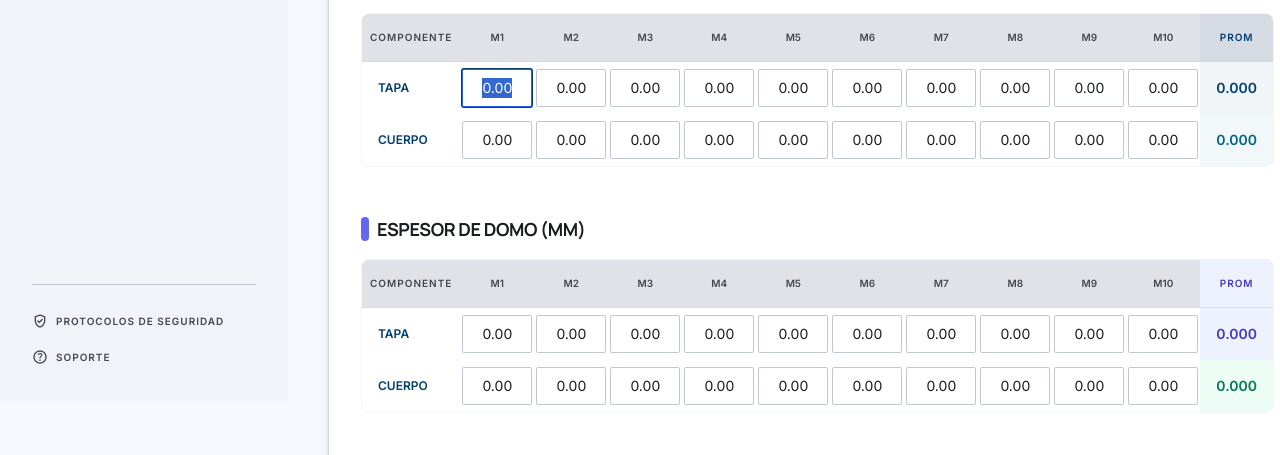
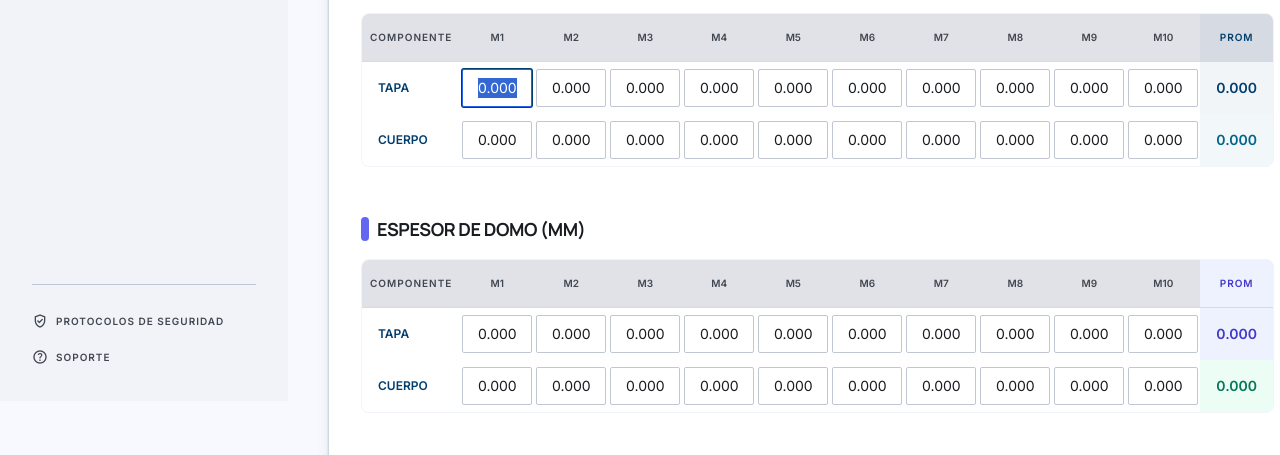
Before and after one commit to sarmil01/caps_pharma, a plain HTML site: page index.html in a window 1280 px wide. Shown: the part 463-918 px from the top of the page. Drawn offline with nearby package versions, Linux system fonts and the light colour scheme; some packages are replaced by stand-ins of ours; a script that the page names is missing.

Commit message:
fix placeholders

```diff
--- a/index.html
+++ b/index.html
@@ -388,7 +388,7 @@
                             max="999.99"
                             step="0.001"
                             type="number"
-                            value="0.00"
+                            value="0.000"
                           />
                         </td>
                         <td class="p-0.5">
@@ -397,7 +397,7 @@
                             max="999.99"
                             step="0.001"
                             type="number"
-                            value="0.00"
+                            value="0.000"
                           />
                         </td>
                         <td class="p-0.5">
@@ -406,7 +406,7 @@
                             max="999.99"
                             step="0.001"
                             type="number"
-                            value="0.00"
+                            value="0.000"
                           />
                         </td>
                         <td class="p-0.5">
@@ -415,7 +415,7 @@
                             max="999.99"
                             step="0.001"
                             type="number"
-                            value="0.00"
+                            value="0.000"
                           />
                         </td>
                         <td class="p-0.5">
@@ -424,7 +424,7 @@
                             max="999.99"
                             step="0.001"
                             type="number"
-                            value="0.00"
+                            value="0.000"
                           />
                         </td>
                         <td class="p-0.5">
@@ -433,7 +433,7 @@
                             max="999.99"
                             step="0.001"
                             type="number"
-                            value="0.00"
+                            value="0.000"
                           />
                         </td>
                         <td class="p-0.5">
@@ -442,7 +442,7 @@
                             max="999.99"
                             step="0.001"
                             type="number"
-                            value="0.00"
+                            value="0.000"
                           />
                         </td>
                         <td class="p-0.5">
@@ -451,7 +451,7 @@
                             max="999.99"
                             step="0.001"
                             type="number"
-                            value="0.00"
+                            value="0.000"
                           />
                         </td>
                         <td class="p-0.5">
@@ -460,7 +460,7 @@
                             max="999.99"
                             step="0.001"
                             type="number"
-                            value="0.00"
+                            value="0.000"
                           />
                         </td>
                         <td class="p-0.5">
@@ -469,7 +469,7 @@
                             max="999.99"
                             step="0.001"
                             type="number"
-                            value="0.00"
+                            value="0.000"
                           />
                         </td>
                         <td
@@ -492,7 +492,7 @@
                             max="999.99"
                             step="0.001"
                             type="number"
-                            value="0.00"
+                            value="0.000"
                           />
                         </td>
                         <td class="p-0.5">
@@ -501,7 +501,7 @@
                             max="999.99"
                             step="0.001"
                             type="number"
-                            value="0.00"
+                            value="0.000"
                           />
                         </td>
                         <td class="p-0.5">
@@ -510,7 +510,7 @@
                             max="999.99"
                             step="0.001"
                             type="number"
-                            value="0.00"
+                            value="0.000"
                           />
                         </td>
                         <td class="p-0.5">
@@ -519,7 +519,7 @@
                             max="999.99"
                             step="0.001"
                             type="number"
-                            value="0.00"
+                            value="0.000"
                           />
                         </td>
                         <td class="p-0.5">
@@ -528,7 +528,7 @@
                             max="999.99"
                             step="0.001"
                             type="number"
-                            value="0.00"
+                            value="0.000"
                           />
                         </td>
                         <td class="p-0.5">
@@ -537,7 +537,7 @@
                             max="999.99"
                             step="0.001"
                             type="number"
-                            value="0.00"
+                            value="0.000"
                           />
                         </td>
                         <td class="p-0.5">
@@ -546,7 +546,7 @@
                             max="999.99"
                             step="0.001"
                             type="number"
-                            value="0.00"
+                            value="0.000"
                           />
                         </td>
                         <td class="p-0.5">
@@ -555,7 +555,7 @@
                             max="999.99"
                             step="0.001"
                             type="number"
-                            value="0.00"
+                            value="0.000"
                           />
                         </td>
                         <td class="p-0.5">
@@ -564,7 +564,7 @@
                             max="999.99"
                             step="0.001"
                             type="number"
-                            value="0.00"
+                            value="0.000"
                           />
                         </td>
                         <td class="p-0.5">
@@ -573,7 +573,7 @@
                             max="999.99"
                             step="0.001"
                             type="number"
-                            value="0.00"
+                            value="0.000"
                           />
                         </td>
                         <td
@@ -682,7 +682,7 @@
                             max="999.99"
                             step="0.001"
                             type="number"
-                            value="0.00"
+                            value="0.000"
                           />
                         </td>
                         <td class="p-0.5">
@@ -691,7 +691,7 @@
                             max="999.99"
                             step="0.001"
                             type="number"
-                            value="0.00"
+                            value="0.000"
                           />
                         </td>
                         <td class="p-0.5">
@@ -700,7 +700,7 @@
                             max="999.99"
                             step="0.001"
                             type="number"
-                            value="0.00"
+                            value="0.000"
                           />
                         </td>
                         <td class="p-0.5">
@@ -709,7 +709,7 @@
                             max="999.99"
                             step="0.001"
                             type="number"
-                            value="0.00"
+                            value="0.000"
                           />
                         </td>
                         <td class="p-0.5">
@@ -718,7 +718,7 @@
                             max="999.99"
                             step="0.001"
                             type="number"
-                            value="0.00"
+                            value="0.000"
                           />
                         </td>
                         <td class="p-0.5">
@@ -727,7 +727,7 @@
                             max="999.99"
                             step="0.001"
                             type="number"
-                            value="0.00"
+                            value="0.000"
                           />
                         </td>
                         <td class="p-0.5">
@@ -736,7 +736,7 @@
                             max="999.99"
                             step="0.001"
                             type="number"
-                            value="0.00"
+                            value="0.000"
                           />
                         </td>
                         <td class="p-0.5">
@@ -745,7 +745,7 @@
                             max="999.99"
                             step="0.001"
                             type="number"
-                            value="0.00"
+                            value="0.000"
                           />
                         </td>
                         <td class="p-0.5">
@@ -754,7 +754,7 @@
                             max="999.99"
                             step="0.001"
                             type="number"
-                            value="0.00"
+                            value="0.000"
                           />
                         </td>
                         <td class="p-0.5">
@@ -763,7 +763,7 @@
                             max="999.99"
                             step="0.001"
                             type="number"
-                            value="0.00"
+                            value="0.000"
                           />
                         </td>
                         <td
@@ -786,7 +786,7 @@
                             max="999.99"
                             step="0.001"
                             type="number"
-                            value="0.00"
+                            value="0.000"
                           />
                         </td>
                         <td class="p-0.5">
@@ -795,7 +795,7 @@
                             max="999.99"
                             step="0.001"
                             type="number"
-                            value="0.00"
+                            value="0.000"
                           />
                         </td>
                         <td class="p-0.5">
@@ -804,7 +804,7 @@
                             max="999.99"
                             step="0.001"
                             type="number"
-                            value="0.00"
+                            value="0.000"
                           />
                         </td>
                         <td class="p-0.5">
@@ -813,7 +813,7 @@
                             max="999.99"
                             step="0.001"
                             type="number"
-                            value="0.00"
+                            value="0.000"
                           />
                         </td>
                         <td class="p-0.5">
@@ -822,7 +822,7 @@
                             max="999.99"
                             step="0.001"
                             type="number"
-                            value="0.00"
+                            value="0.000"
                           />
                         </td>
                         <td class="p-0.5">
@@ -831,7 +831,7 @@
                             max="999.99"
                             step="0.001"
                             type="number"
-                            value="0.00"
+                            value="0.000"
                           />
                         </td>
                         <td class="p-0.5">
@@ -840,7 +840,7 @@
                             max="999.99"
                             step="0.001"
                             type="number"
-                            value="0.00"
+                            value="0.000"
                           />
                         </td>
                         <td class="p-0.5">
@@ -849,7 +849,7 @@
                             max="999.99"
                             step="0.001"
                             type="number"
-                            value="0.00"
+                            value="0.000"
                           />
                         </td>
                         <td class="p-0.5">
@@ -858,7 +858,7 @@
                             max="999.99"
                             step="0.001"
                             type="number"
-                            value="0.00"
+                            value="0.000"
                           />
                         </td>
                         <td class="p-0.5">
@@ -867,7 +867,7 @@
                             max="999.99"
                             step="0.001"
                             type="number"
-                            value="0.00"
+                            value="0.000"
                           />
                         </td>
                         <td
```
Also changed, not shown: control_peso.html (+6 -6 lines), humedad.html (+2 -2 lines).
